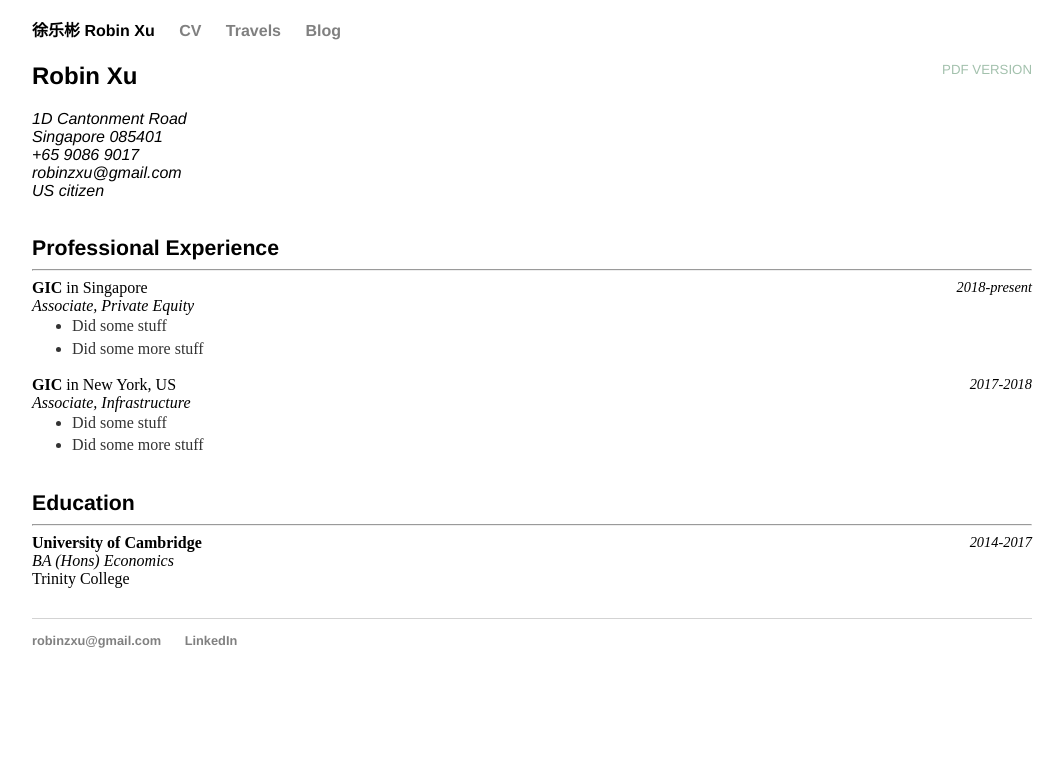
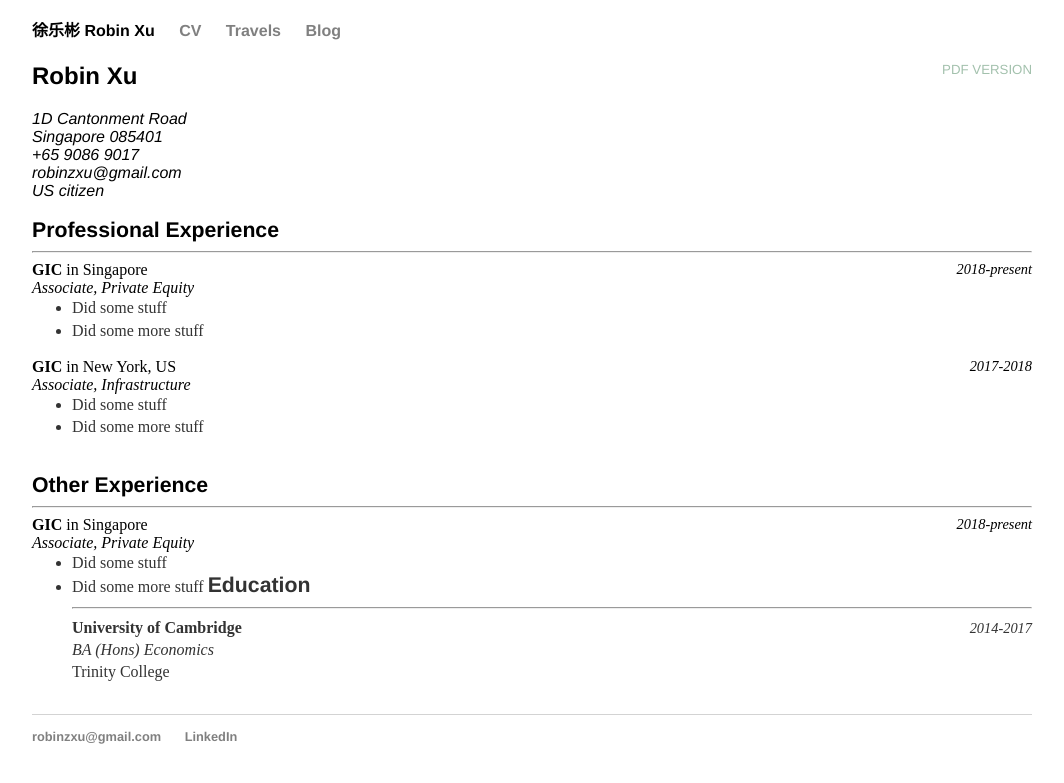
Before and after one commit to robinzxu/robinzxu.github.io, a Jekyll site: the page built from cv/index.html, in a window 1280 px wide. Shown: the top 783 px of the page, without its empty margins (108-1172 px from the left). Built offline with Jekyll 4.4.1, drawn with Linux system fonts in a browser that asks for light colours.

Commit message:
Update index.html

```diff
--- a/cv/index.html
+++ b/cv/index.html
@@ -13,7 +13,7 @@
 	+65 9086 9017<br>
 	robinzxu@gmail.com<br>
 	US citizen
-</address><br><br>
+</address><br>
 
 <h3 style="display:inline;">Professional Experience</h3><br><hr>
 	<i style="float:right;font-size:0.9em">2018-present</i>
@@ -32,6 +32,15 @@
 		<li>Did some more stuff
 	</ul><br>
 
+<h3 style="display:inline;">Other Experience</h3><br><hr>
+	<i style="float:right;font-size:0.9em">2018-present</i>
+	<b>GIC</b> in Singapore<br>
+	<i>Associate, Private Equity</i>
+	<ul style="margin-top:0">
+		<li>Did some stuff
+		<li>Did some more stuff
+	</ul<br>
+
 <h3 style="display:inline;">Education</h3><br><hr>
 	<i style="float:right;font-size:0.9em">2014-2017</i>
 	<b>University of Cambridge</b><br>
```
